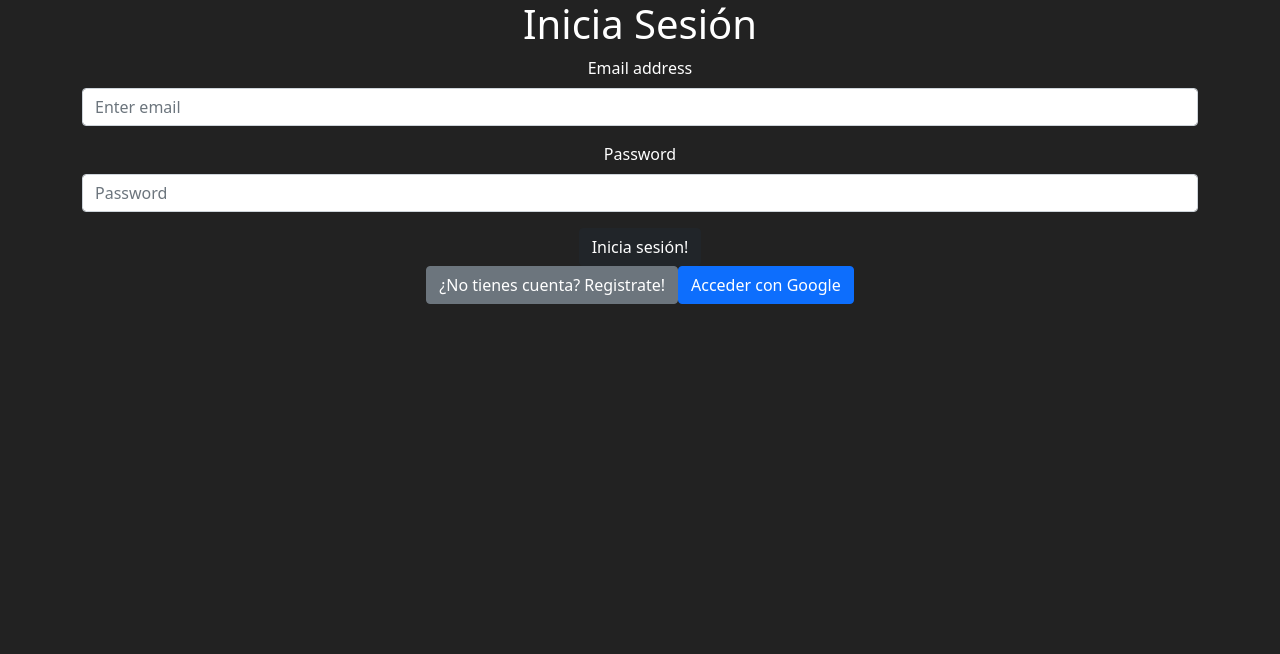
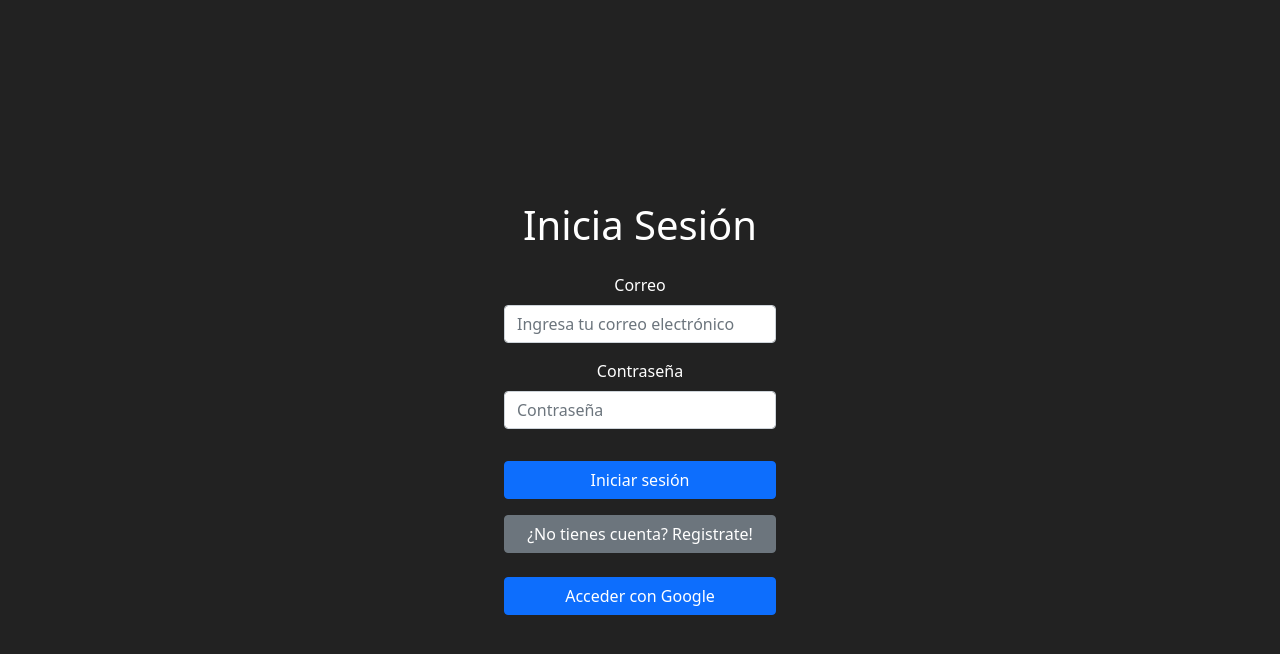
Before and after one commit to fernandobouchet/ProgresoLicenciaturaInformatica, a React (Create React App) app: page / in a window 1280 px wide. Shown: the top 654 px of the page. Built offline with nearby package versions, Linux system fonts and the light colour scheme; no server answers.

Commit message:
Styling 'Login'

```diff
--- a/src/components/Home.js
+++ b/src/components/Home.js
@@ -10,8 +10,9 @@ const Home = (props) => {
 
   return (
     <>
+      {' '}
+      {!career ? (
         <HomeContainer>
-        {!career ? (
           <Container>
             <SubTitle>Elegí la tecnicatura:</SubTitle>
             <StyledStack gap={2}>
@@ -34,6 +35,7 @@ const Home = (props) => {
               </Button>
             </StyledStack>
           </Container>
+        </HomeContainer>
       ) : (
         <Main
           state={career}
@@ -42,7 +44,6 @@ const Home = (props) => {
           theme={theme}
         />
       )}
-      </HomeContainer>
     </>
   );
 };
--- a/src/components/Login.js
+++ b/src/components/Login.js
@@ -1,5 +1,6 @@
-import { Container, Form, Button } from 'react-bootstrap';
+import { Container, Form, Button, Stack } from 'react-bootstrap';
 import { useState } from 'react';
+import styled from 'styled-components';
 import firebaseApp from '../credentials';
 import {
   getAuth,
@@ -28,25 +29,31 @@ const Login = () => {
   }
 
   return (
-    <Container>
+    <StyledLoginContainer>
+      <StyledTitleContainer>
         <h1>{!registered ? 'Inicia Sesión' : 'Registrate'}</h1>
-      <Form onSubmit={(e) => handlerSubmit(e)}>
+      </StyledTitleContainer>
+      <StyledForm onSubmit={(e) => handlerSubmit(e)}>
         <Form.Group className="mb-3" controlId="formBasicEmail">
-          <Form.Label>Email address</Form.Label>
-          <Form.Control type="email" placeholder="Enter email" />
+          <Form.Label>Correo</Form.Label>
+          <Form.Control
+            type="email"
+            placeholder="Ingresa tu correo electrónico"
+          />
         </Form.Group>
 
         <Form.Group className="mb-3" controlId="formBasicPassword">
-          <Form.Label>Password</Form.Label>
-          <Form.Control type="password" placeholder="Password" />
+          <Form.Label>Contraseña</Form.Label>
+          <Form.Control type="password" placeholder="Contraseña" />
         </Form.Group>
 
-        <Button variant="dark" type="submit">
-          {!registered ? 'Inicia sesión!' : 'Registrate!'}
-        </Button>
-      </Form>
+        <StyledSubmitButton variant="primary" type="submit">
+          {!registered ? 'Iniciar sesión' : 'Registrarme'}
+        </StyledSubmitButton>
+      </StyledForm>
 
-      <Container>
+      <StyledStackContainer>
+        <Stack gap={4}>
           <Button
             type="submit"
             onClick={() => setRegistered(!registered)}
@@ -64,9 +71,37 @@ const Login = () => {
           >
             Acceder con Google
           </Button>
-      </Container>
-    </Container>
+        </Stack>
+      </StyledStackContainer>
+    </StyledLoginContainer>
   );
 };
 
 export default Login;
+
+const StyledLoginContainer = styled(Container)`
+  height: 100vh;
+  display: flex;
+  flex-direction: column;
+  justify-content: center;
+  align-items: center;
+  align-content: center;
+`;
+
+const StyledForm = styled(Form)`
+  width: 17rem;
+`;
+
+const StyledStackContainer = styled(Container)`
+  width: 17rem;
+  padding: 0;
+`;
+
+const StyledSubmitButton = styled(Button)`
+  width: 17rem;
+  margin: 1rem auto;
+`;
+
+const StyledTitleContainer = styled(Container)`
+  margin: 1rem;
+`;
```
Lines whose indentation alone changed are shown as unchanged.
